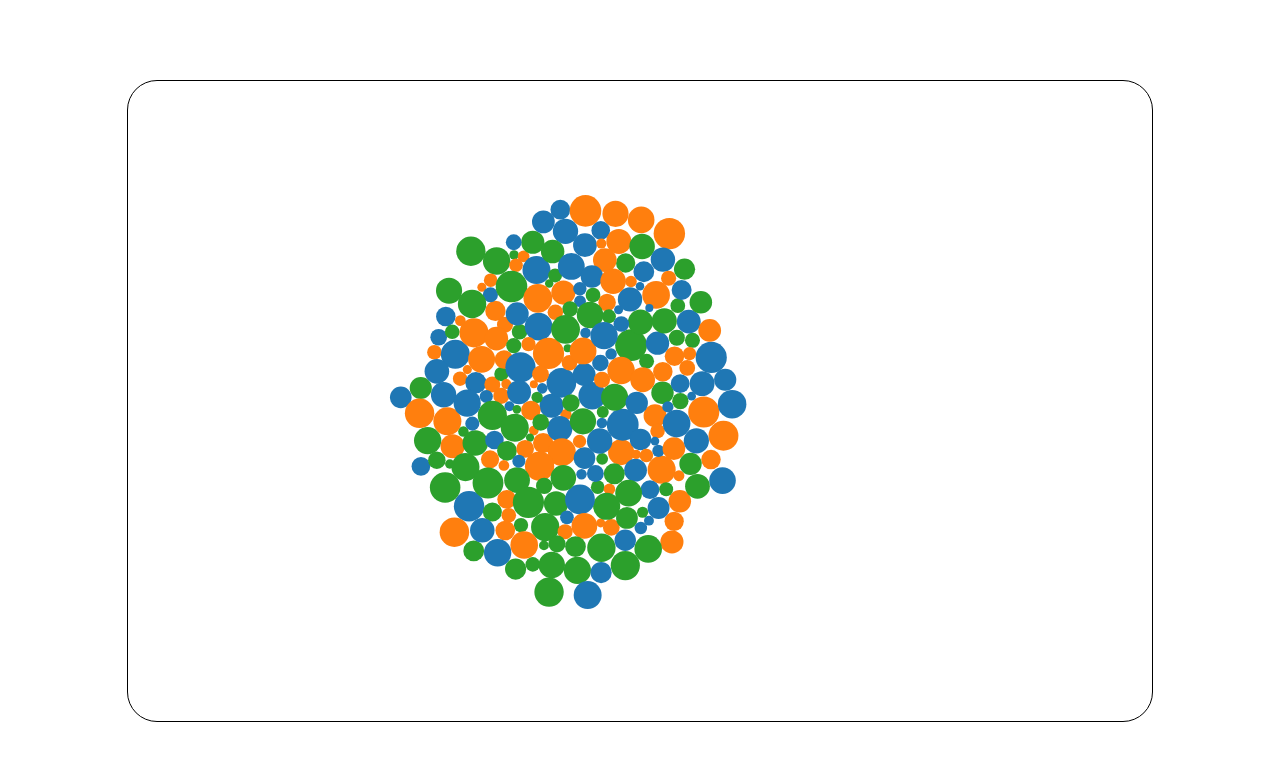
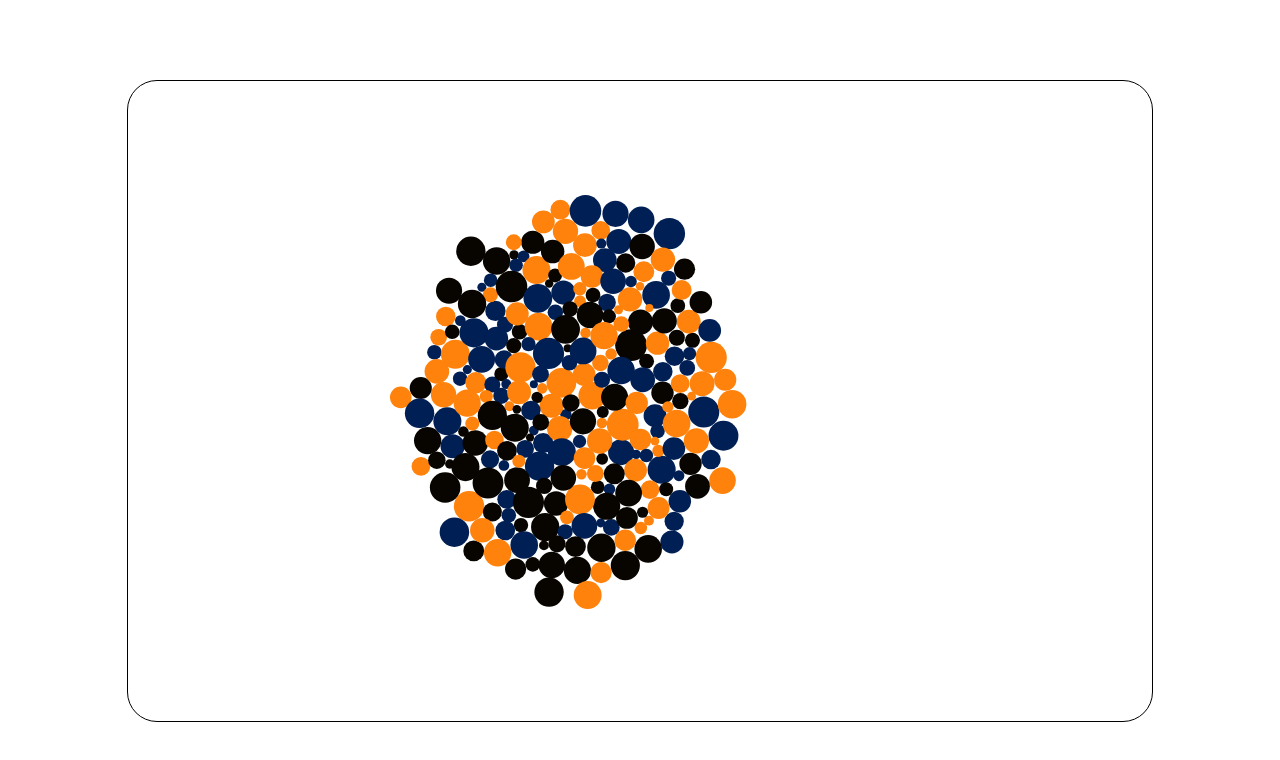
Before and after one commit to Marcelo-RM/collision-balls, a plain HTML site: page index.html in a window 1280 px wide. Drawn offline with nearby package versions, Linux system fonts and the light colour scheme; animation ran at ten frames a second.

Commit message:
overflow hidden and colors

```diff
--- a/css/master.css
+++ b/css/master.css
@@ -10,4 +10,5 @@ body {
     border-radius: 30px;
     margin: auto;
     margin-top: 5rem;
+    overflow: hidden;
 }
--- a/js/master.js
+++ b/js/master.js
@@ -4,6 +4,7 @@ var height = document.getElementsByClassName('container')[0].clientHeight;
 var nodes = d3.range(250).map(function () { return { radius: Math.random() * 12 + 4 }; }),
     root = nodes[0],
     color = d3.scale.category10();
+    color = ['#FE820B', '#001F54', '#080500'];
 
 root.radius = 0;
 root.fixed = true;
@@ -25,7 +26,7 @@ svg.selectAll("circle")
     .data(nodes.slice(1))
     .enter().append("circle")
     .attr("r", function (d) { return d.radius; })
-    .style("fill", function (d, i) { return color(i % 3); });
+    .style("fill", function (d, i) { return color[i % 3]; });
 
 force.on("tick", function (e) {
     var q = d3.geom.quadtree(nodes),
```
